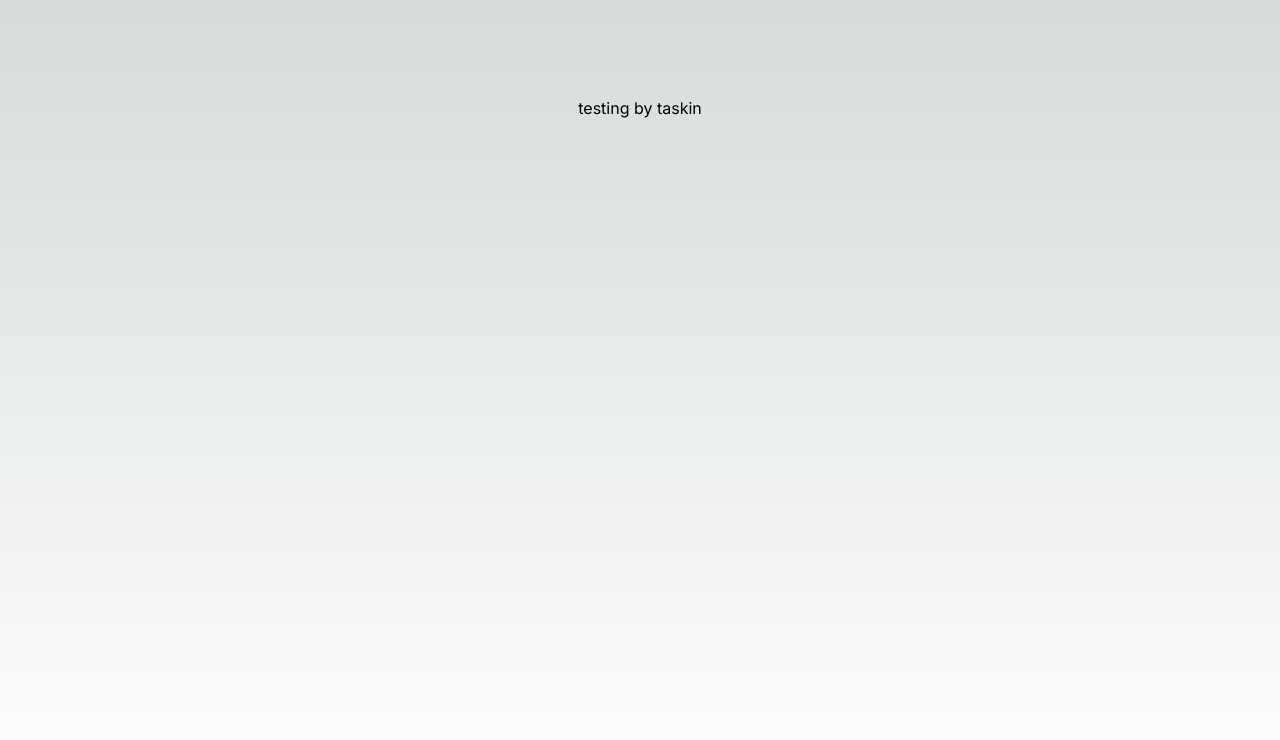
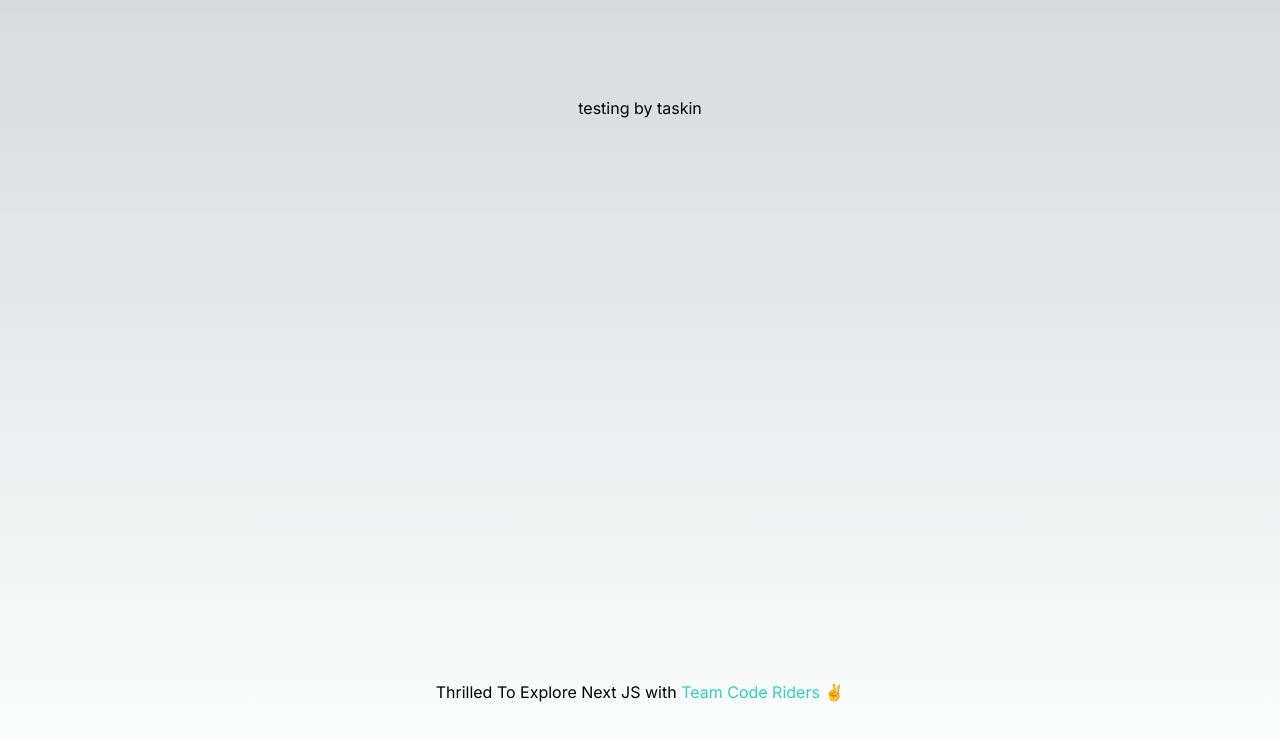
Before and after one commit to taskinahmadalfaruqe/testProject, a Next.js app: page / in a window 1280 px wide. Shown: the top 740 px of the page. Built offline with nearby package versions, Linux system fonts and the light colour scheme.

Commit message:
sadia's first commit to next app

```diff
--- a/src/app/page.js
+++ b/src/app/page.js
@@ -4,6 +4,8 @@ export default function Home() {
   return (
     <main className="flex min-h-screen flex-col items-center justify-between p-24">
       testing by taskin
+
+      <h1>Thrilled To Explore Next JS with <span  className='text-teal-400'>Team Code Riders ✌ </span> </h1>
     </main>
   )
 }
```
